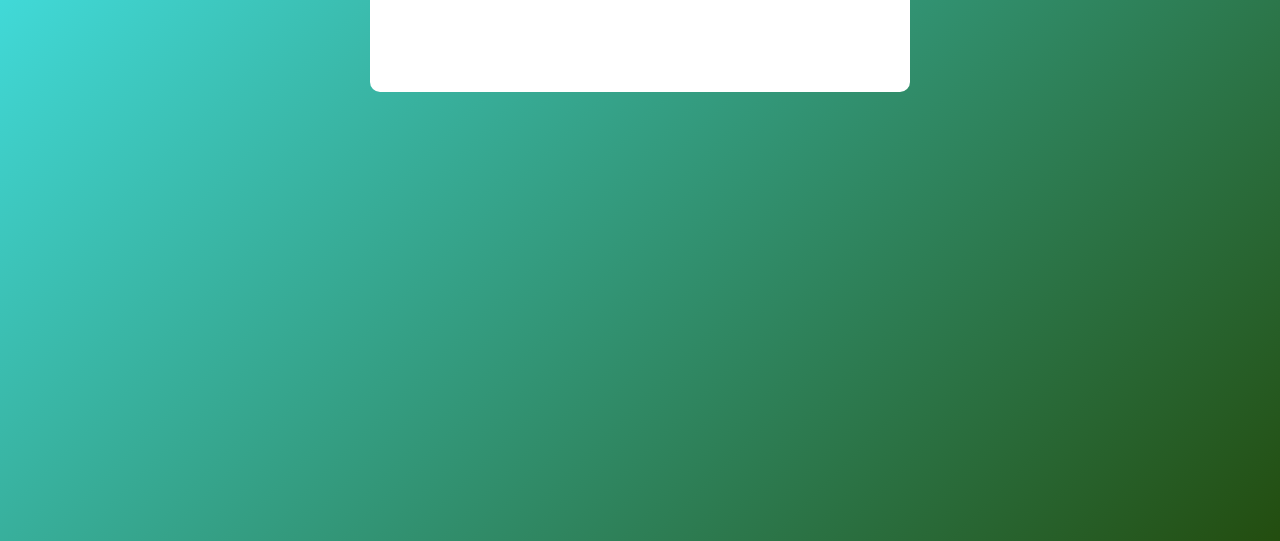
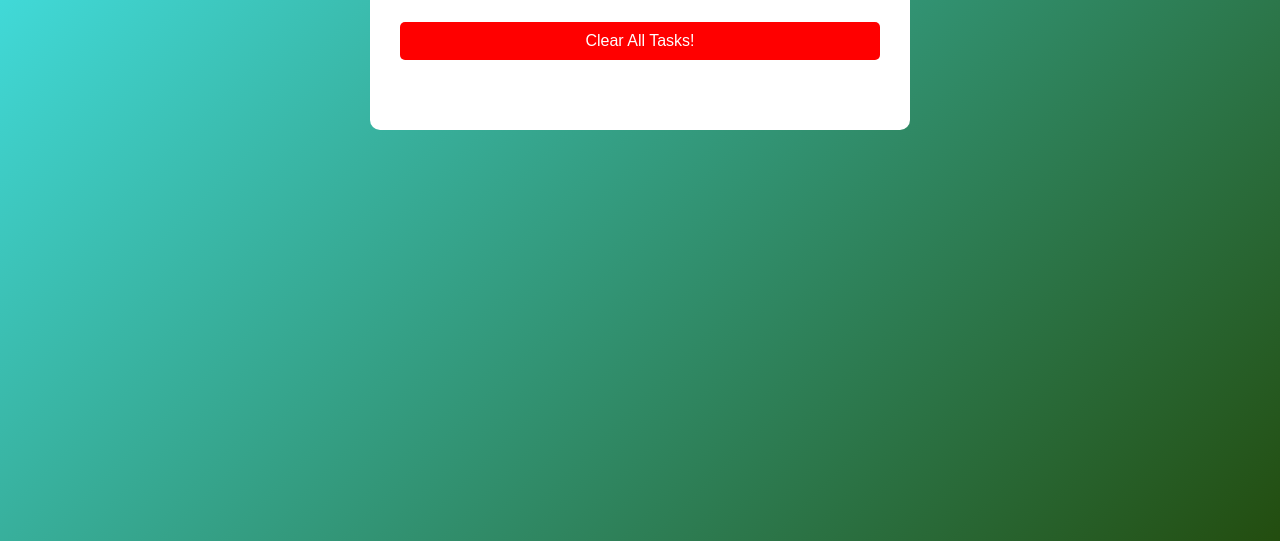
Before and after one commit to proedgeconsultsng/todolist, a plain HTML site: page todo.html in a window 1280 px wide. Shown: the part 259-800 px from the top of the page. Drawn offline with Linux system fonts and the light colour scheme.

Commit message:
added clear button

```diff
--- a/css/todo.css
+++ b/css/todo.css
@@ -126,3 +126,20 @@ ul li span{
 ul li span:hover{
     background: #edeef0;
 }
+
+.clear-btn {
+    background: #ff0000;
+    color: #fff;
+    padding: 10px 20px;
+    border: none;
+    border-radius: 5px;
+    cursor: pointer;
+    font-size: 16px;
+    display: block;
+    width: 100%;
+    margin-top: 20px;
+}
+
+.clear-btn:hover {
+    background: #cc0000;
+}
--- a/js/todo2.js
+++ b/js/todo2.js
@@ -60,5 +60,13 @@ function showData() {
     listcontainerel.innerHTML = localStorage.getItem("data");
 }
 
+
+function clearAllTasks() {
+    listcontainerel.innerHTML = ''; // Clear the task list
+    saveData(); // Save the empty state to localStorage
+}
+
+
+
 // Show the saved tasks when the page loads
 showData();
--- a/todo.html
+++ b/todo.html
@@ -18,6 +18,7 @@
             <ul id="listcontainer">
 
             </ul>
+            <button onclick="clearAllTasks()" class="clear-btn">Clear All Tasks!</button>
         </div>
 
     </div>
```
Also changed, not shown: js/todo.js (+7 -0 lines).
